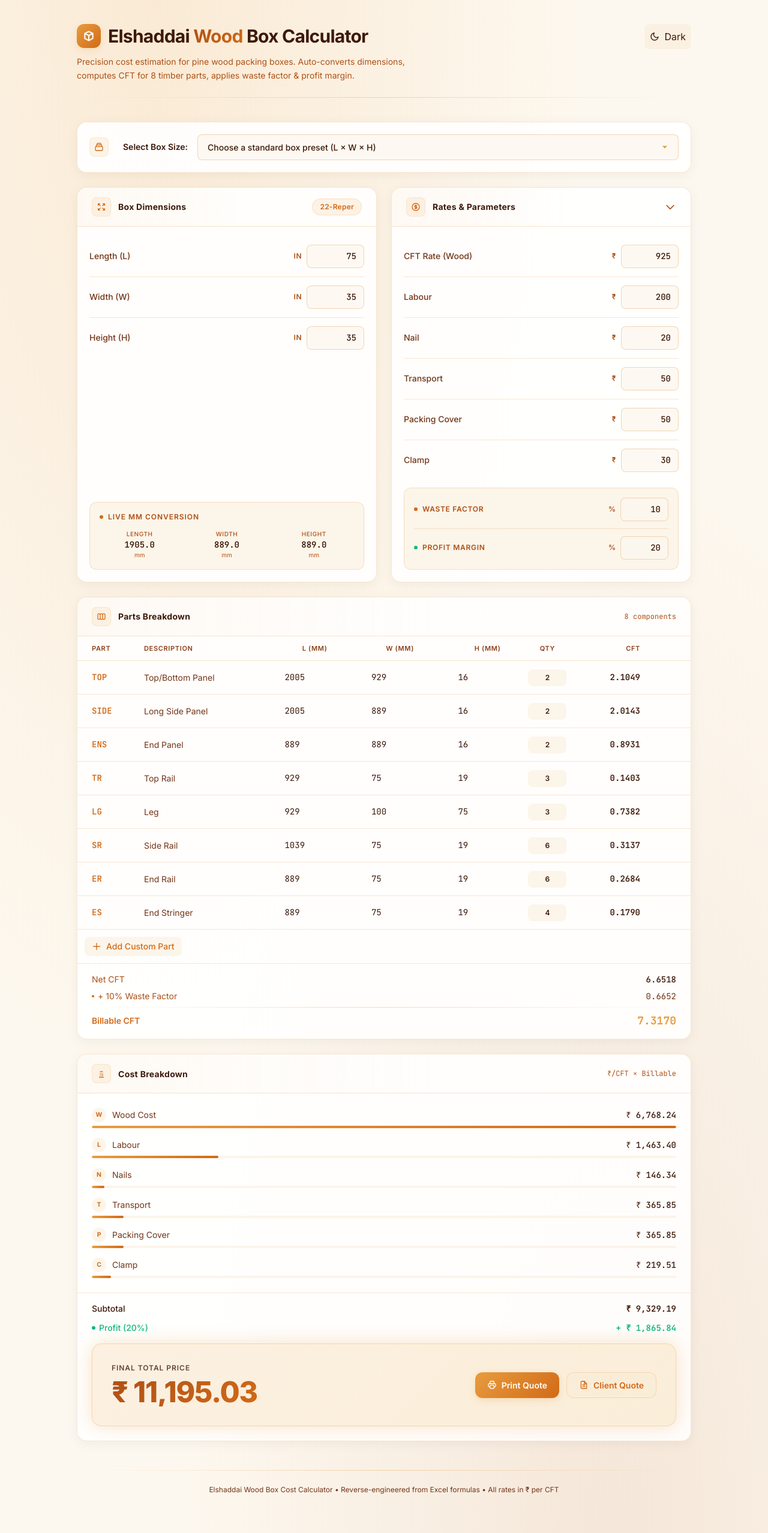
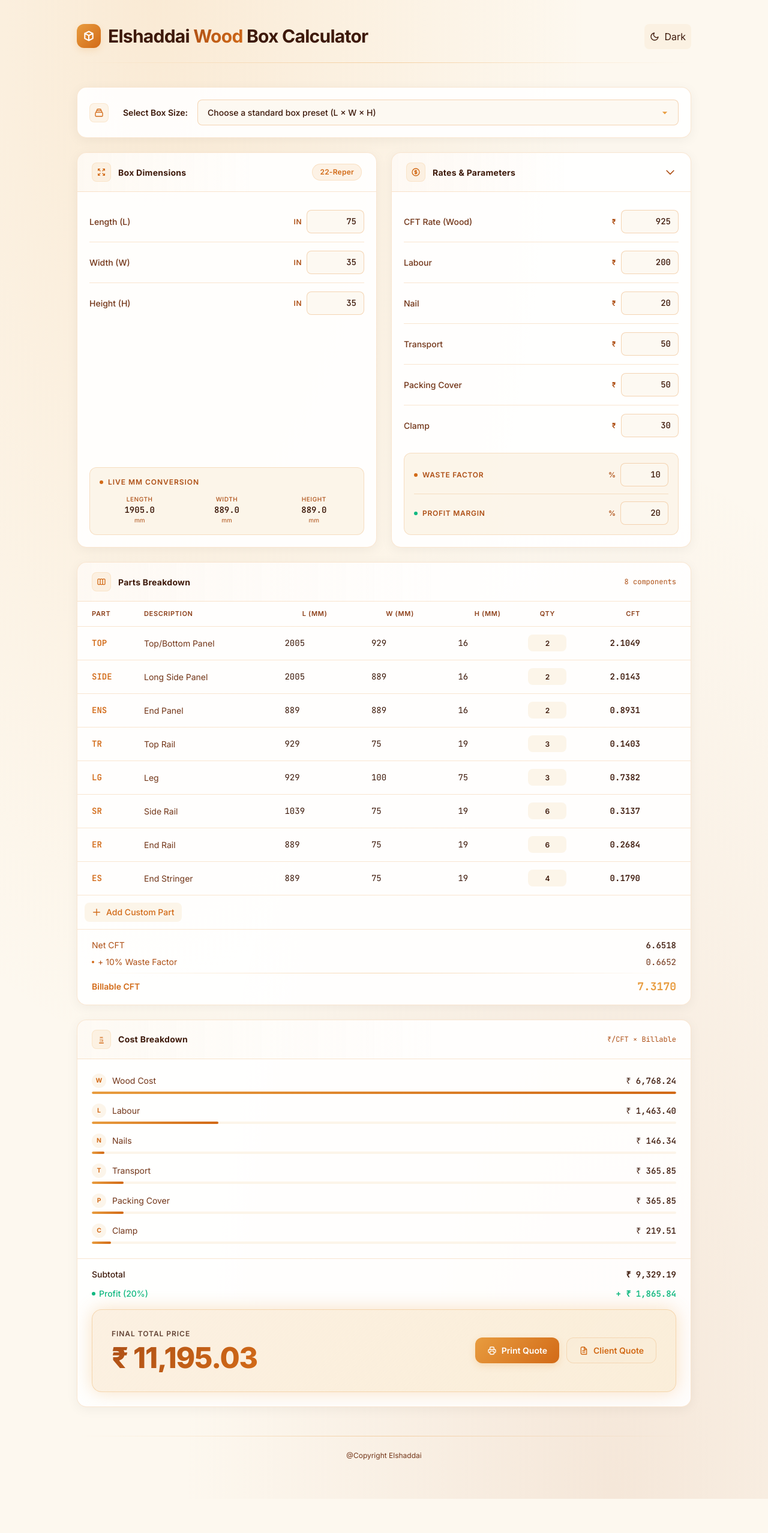
Before and after one commit to rajeshkanna-s/wood-box-cost-calculator, a React (Vite) app: page / in a window 1280 px wide. Shown: the whole page at 60% size. After the commit the page ends 2499 px from the top, so only its background shows below. Built offline with nearby package versions, Linux system fonts and the light colour scheme.

Commit message:
Update app footer branding

```diff
--- a/src/App.jsx
+++ b/src/App.jsx
@@ -103,10 +103,7 @@
               </h1>
             </div>
           </div>
-          <p className="text-sm max-w-xl leading-relaxed no-print" style={{ color: 'var(--text-light)' }}>
-            Precision cost estimation for pine wood packing boxes. Auto-converts dimensions,
-            computes CFT for 8 timber parts, applies waste factor & profit margin.
-          </p>
+
           <div className="glow-line mt-6 print:hidden" />
         </header>
 
@@ -151,7 +148,7 @@
         <footer className="mt-12 pb-6 text-center no-print">
           <div className="glow-line mb-6" />
           <p className="text-xs" style={{ color: 'var(--text-muted)' }}>
-            Elshaddai Wood Box Cost Calculator • Reverse-engineered from Excel formulas • All rates in ₹ per CFT
+            @Copyright Elshaddai
           </p>
         </footer>
       </div>
```
